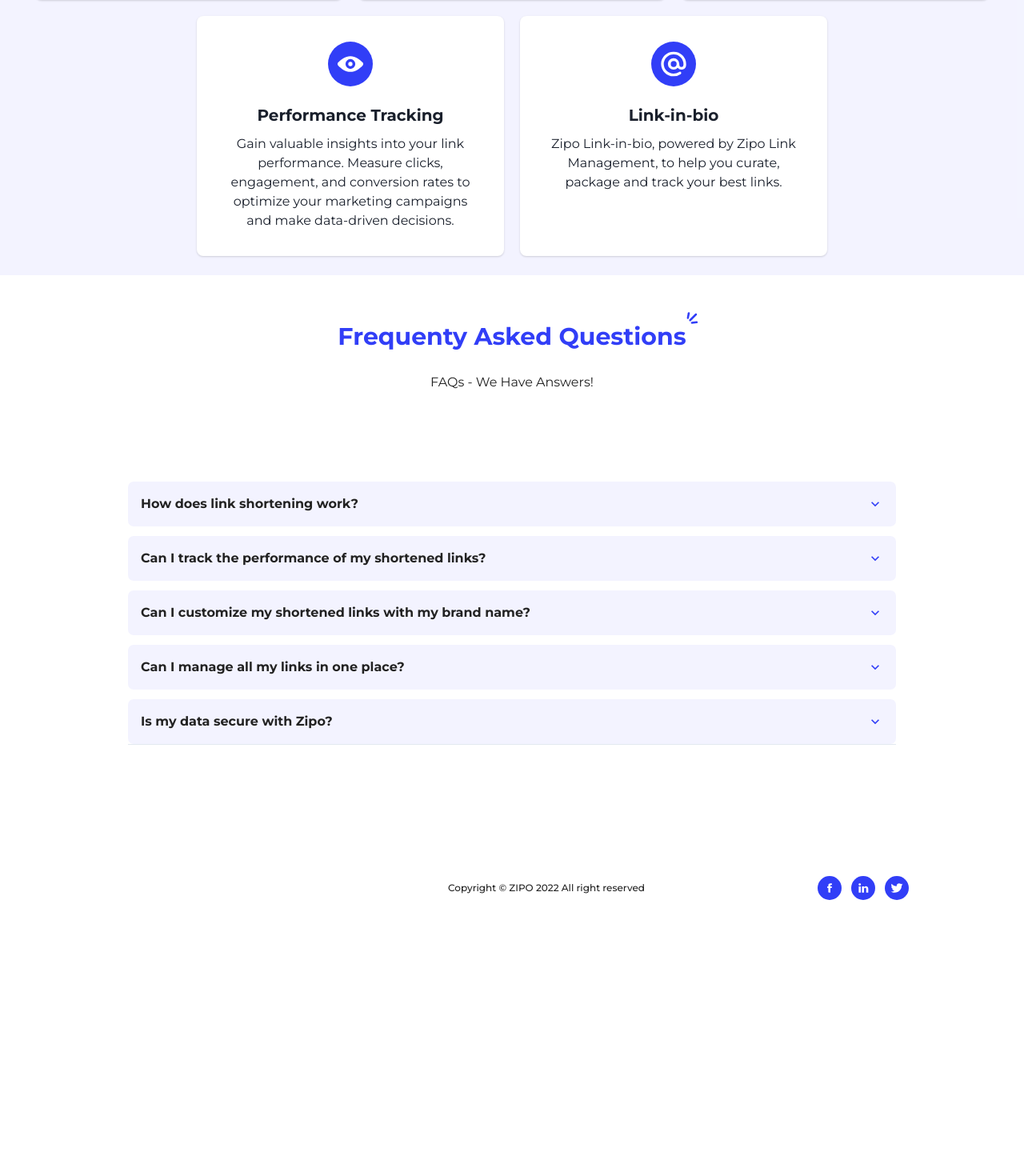
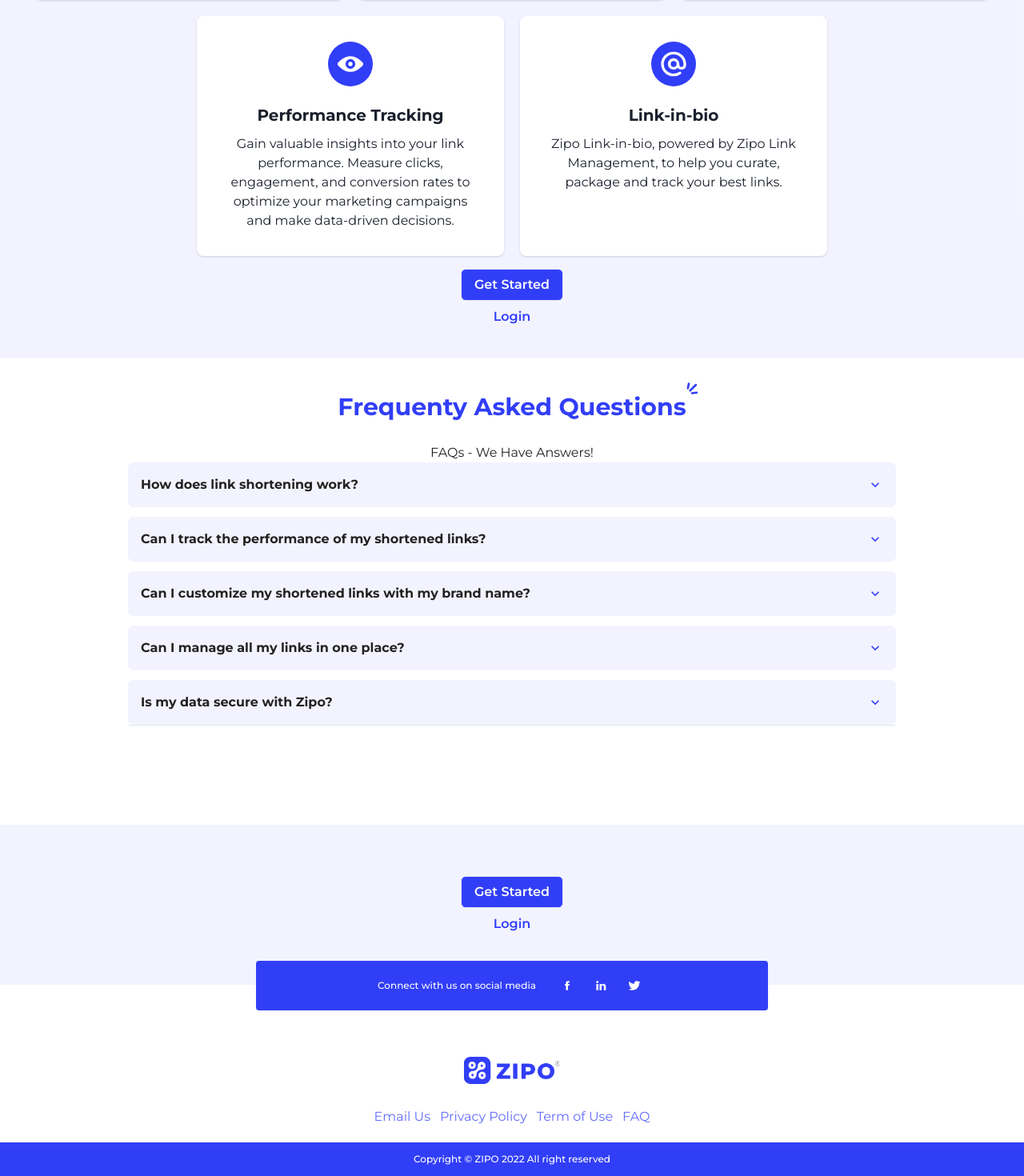
Before and after one commit to salafidevelopers/zipo-client, a Next.js app: page / in a window 1280 px wide. Shown: the part 1253-2723 px from the top of the page at 80% size. Before the commit the page ends 2394 px from the top, so only its background shows below. Built offline with nearby package versions, Linux system fonts and the light colour scheme; no server answers.

Commit message:
feat: add action buttons to faq and feature List, FINISH FOOTER STYLING

```diff
--- a/src/components/Footer.tsx
+++ b/src/components/Footer.tsx
@@ -7,60 +7,104 @@
   Stack,
   Text,
   VStack,
-} from '@chakra-ui/react';
-import Image from 'next/image';
-import NextLink from 'next/link';
-import React from 'react';
+} from "@chakra-ui/react";
+import Image from "next/image";
+import NextLink from "next/link";
+import React from "react";
 
 const Footer = () => {
   return (
-    <Container maxW='container.lg' bgColor={'white'} bottom={0}>
+    <Box>
+      <Container maxW="container.lg" bgColor={"white"} bottom={0}>
         <Flex
-        width={'100%'}
-        alignItems='center'
-        direction={{ base: 'column-reverse', md: 'row' }}
+          width={"100%"}
+          alignItems="center"
+          justifyContent="center"
+          borderRadius={4}
+          direction={{ base: "column-reverse", md: "row" }}
           py={4}
+          gap={6}
+          bg="zipo.500"
+          color="white"
+          maxW={"container.sm"}
+          mx={"auto"}
+          style={{
+            transform: "translateY(-30px)",
+          }}
         >
           <Text
-          flex={1}
-          textAlign='center'
-          fontSize='xs'
+            textAlign="center"
+            fontSize="xs"
             fontWeight={500}
-          pl={{ base: 'none', md: '200px' }}
+            pl={{ base: "none" }}
           >
-          Copyright &#169; ZIPO 2022 All right reserved
+            Connect with us on social media
           </Text>
           <HStack spacing={3} mb={{ base: 5, md: 0 }}>
-          <a href='#'>
+            <a href="#">
               <Image
-              src='/Facebook_Blue.svg'
+                src="/Facebook_Blue.svg"
                 height={30}
                 width={30}
-              alt='facebook handle'
-            />{' '}
+                alt="facebook handle"
+              />{" "}
             </a>
-          <a href='#'>
-            {' '}
+            <a href="#">
+              {" "}
               <Image
-              src='/Linkedin_Blue.svg'
+                src="/Linkedin_Blue.svg"
                 height={30}
                 width={30}
-              alt='linkedin handle'
-            />{' '}
+                alt="linkedin handle"
+              />{" "}
             </a>
 
-          <a href='#'>
-            {' '}
+            <a href="#">
+              {" "}
               <Image
-              src='/Twitter_Blue.svg'
+                src="/Twitter_Blue.svg"
                 height={30}
                 width={30}
-              alt='twitter handle'
+                alt="twitter handle"
               />
             </a>
           </HStack>
         </Flex>
+        <Box>
+          <Box
+            display="flex"
+            justifyContent="center"
+            alignItems="center"
+            my={7}
+          >
+            <img src={"/Logo_Main.png"} width="120" />
+          </Box>
+          <Flex
+            mx="auto"
+            gap={3}
+            my={5}
+            alignItems="center"
+            justifyContent="center"
+          >
+            <Text color="zipo.300">Email Us</Text>
+            <Text color="zipo.300">Privacy Policy</Text>
+            <Text color="zipo.300">Term of Use</Text>
+            <Text color="zipo.300">FAQ</Text>
+          </Flex>
+        </Box>
       </Container>
+      <Box bgColor="zipo.500" p={3} color={"white"}>
+        <Text
+          flex={1}
+          textAlign="center"
+          fontSize="xs"
+          fontWeight={500}
+          pl={{ base: "none" }}
+        >
+          Copyright &#169; ZIPO 2022 All right reserved
+        </Text>
+      </Box>
+    </Box>
   );
 };
 
--- a/src/components/home/FaqSection.tsx
+++ b/src/components/home/FaqSection.tsx
@@ -9,8 +9,11 @@
   Image,
   Container,
   Text,
+  Stack,
+  Button,
 } from "@chakra-ui/react";
 import Wrapper from "../Wrapper";
+import Link from "next/link";
 
 const faqs = [
   {
@@ -42,9 +45,9 @@
 
 const FaqSection = () => {
   return (
-    <Box py="6">
+    <Box pt="6">
       <Wrapper>
-        <Wrapper>
+        <Box>
           <Heading
             w="fit-content"
             mx="auto"
@@ -69,7 +72,7 @@
               FAQs - We Have Answers!
             </Text>
           </Container>
-        </Wrapper>
+        </Box>
         <Container maxW="container.lg">
           <Accordion allowToggle>
             {faqs.map(({ answer, question }) => (
@@ -95,6 +98,45 @@
           </Accordion>
         </Container>
       </Wrapper>
+      <Stack
+        direction={"column"}
+        align="center"
+        justifyContent="center"
+        paddingY="auto"
+        bgColor="#313EF70F"
+        py={4}
+        h="200px"
+      >
+        <Link href="/login">
+          <Button
+            width="fit-content"
+            variant="outline"
+            color={"white"}
+            backgroundColor={"zipo.500"}
+            fontFamily={"montserrat"}
+            _hover={{
+              bgColor: "zipo.500",
+              borderColor: "zipo.500",
+              color: "white",
+            }}
+          >
+            Get Started
+          </Button>
+        </Link>
+        <Link href="/login">
+          <Button
+            width="fit-content"
+            color={"zipo.500"}
+            variant="link"
+            fontFamily={"montserrat"}
+            _hover={{
+              color: "zipo.deep",
+            }}
+          >
+            Login
+          </Button>
+        </Link>
+      </Stack>
     </Box>
   );
 };
--- a/src/components/home/FeatureList.tsx
+++ b/src/components/home/FeatureList.tsx
@@ -1,5 +1,13 @@
 import React from "react";
-import { Box, Container, Heading, Text } from "@chakra-ui/react";
+import {
+  Box,
+  Button,
+  Container,
+  HStack,
+  Heading,
+  Stack,
+  Text,
+} from "@chakra-ui/react";
 import {
   LinkIcon,
   AtSignIcon,
@@ -10,6 +18,7 @@
 import Image from "next/image";
 import FeaturesCard from "./FeaturesCard";
 import Wrapper from "../Wrapper";
+import Link from "next/link";
 
 const featureData = [
   {
@@ -87,6 +96,39 @@
             />
           ))}
         </Box>
+        <Stack my={4} direction={"column"} align="center">
+          <Link href="/login">
+            <Button
+              width="fit-content"
+              variant="outline"
+              color={"white"}
+              backgroundColor={"zipo.500"}
+              fontFamily={"montserrat"}
+              _hover={{
+                bgColor: "zipo.500",
+                borderColor: "zipo.500",
+                color: "white",
+              }}
+            >
+              Get Started
+            </Button>
+          </Link>
+          <Link href="/login">
+            <Button
+              width="fit-content"
+              variant="link"
+              color={"zipo.500"}
+              fontFamily={"montserrat"}
+              _hover={{
+                bgColor: "zipo.500",
+                borderColor: "zipo.500",
+                color: "white",
+              }}
+            >
+              Login
+            </Button>
+          </Link>
+        </Stack>
       </Container>
     </Box>
   );
```
Also changed, not shown: src/next-seo.config.ts (added, +28 -0 lines), public/og-img.jpg (added), src/next-seo.config.js (deleted). Lines whose indentation alone changed are shown as unchanged.
